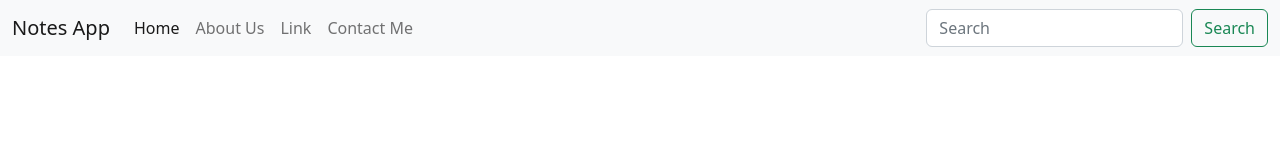
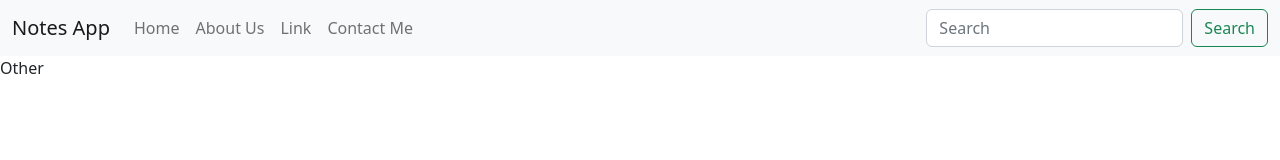
Before and after one commit to bharatsharma19/Notebook-App-Frontend, a React (Create React App) app: page /other in a window 1280 px wide. Shown: the top 160 px of the page. Built offline with nearby package versions, Linux system fonts and the light colour scheme.

Commit message:
useLocation Hook Added

```diff
--- a/src/App.jsx
+++ b/src/App.jsx
@@ -6,6 +6,7 @@ import {
 import Home from './components/Home';
 import Navbar from './components/Navbar';
 import About from './components/About';
+import Other from './components/Other';
 import NoteState from './context/notes/NoteState';
 
 function App() {
@@ -20,6 +21,9 @@ function App() {
           <Route exact path="/about">
             <About />
           </Route>
+          <Route exact path="/other">
+            <Other />
+          </Route>
         </Router>
       </NoteState>
     </>
--- a/src/components/Navbar.jsx
+++ b/src/components/Navbar.jsx
@@ -7,7 +7,7 @@ import {
 const Navbar = () => {
     let location = useLocation();
     useEffect(() => {
-        console.log(location)
+        console.log(location.pathname)
     }, [location]);
 
     return (
@@ -20,13 +20,13 @@ const Navbar = () => {
                 <div className="collapse navbar-collapse" id="navbarSupportedContent">
                     <ul className="navbar-nav me-auto mb-2 mb-lg-0">
                         <li className="nav-item">
-                            <Link className="nav-link active" aria-current="page" to="/">Home</Link>
+                            <Link className={`nav-link ${location.pathname === "/" ? "active" : ""}`} aria-current="page" to="/">Home</Link>
                         </li>
                         <li className="nav-item">
-                            <Link className="nav-link" to="/about">About Us</Link>
+                            <Link className={`nav-link ${location.pathname === "/about" ? "active" : ""}`} to="/about">About Us</Link>
                         </li>
                         <li className="nav-item">
-                            <Link className="nav-link" to="/about">Link</Link>
+                            <Link className={`nav-link ${location.pathname === "/link" ? "active" : ""}`} to="/other">Link</Link>
                         </li>
                         <li className="nav-item">
                             <a className="nav-link" href="https://www.linkedin.com/in/bharatsharma1909/" target="_blank" rel="noopener noreferrer">Contact Me</a>
--- /dev/null
+++ b/src/components/Other.jsx
@@ -0,0 +1,12 @@
+import React from 'react'
+
+const Other = () => {
+
+    return (
+        <div>
+            Other
+        </div>
+    )
+}
+
+export default Other
```
